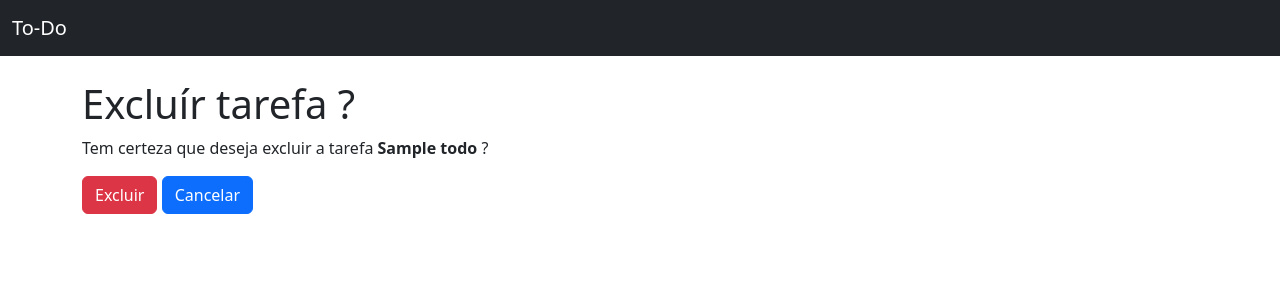
After one commit to FerrariSnow/to-do-django, a Django app: page /delete/1 in a window 1280 px wide. The commit adds this page. Shown: the top 300 px of the page. Run offline with Django 4.2, Linux system fonts and the light colour scheme; tables that the repository leaves empty hold one stand-in row (values such as "Sample post").

Commit message:
funcionalidade de remoção de tarefa

```diff
--- a/setup/urls.py
+++ b/setup/urls.py
@@ -1,11 +1,12 @@
 from django.contrib import admin
 from django.urls import path
 
-from todos.views import TodoListView, TodoCreateView, TodoUpdateView
+from todos.views import TodoListView, TodoCreateView, TodoUpdateView, TodoDeleteView
 
 urlpatterns = [
     path("admin/", admin.site.urls),
     path("", TodoListView.as_view(), name="todo_list"),
     path("create", TodoCreateView.as_view(), name="todo_create"),
     path("update/<int:pk>", TodoUpdateView.as_view(), name="todo_update"),
+    path("delete/<int:pk>", TodoDeleteView.as_view(), name="todo_delete"),
 ]
--- /dev/null
+++ b/todos/templates/todos/todo_confirm_delete.html
@@ -0,0 +1,17 @@
+{% extends "base.html" %}
+
+{% block page_title %}
+    Excluir Tarefa
+{% endblock page_title %}
+
+{% block content %}
+<h1>Excluír tarefa ?</h1>
+<p>Tem certeza que deseja excluir a tarefa <strong>{{ todo.title }}</strong> ?</p>
+
+<form method="POST">
+    {% csrf_token %}
+
+    <button type='submit' class='btn btn-danger'>Excluir</button>
+    <a href="{% url 'todo_list' %}" class="btn btn-primary">Cancelar</a>
+</form>
+{% endblock content %}
--- a/todos/templates/todos/todo_list.html
+++ b/todos/templates/todos/todo_list.html
@@ -29,7 +29,7 @@
                     <td>
                         <a href="" class="btn btn-success btn-sm">Concluir</a>
                         <a href="{% url 'todo_update' pk=todo.pk %}" class="btn btn-secondary btn-sm">Editar</a>
-                        <a href="" class="btn btn-danger btn-sm">Excluir</a>
+                        <a href="{% url 'todo_delete' pk=todo.pk %}" class="btn btn-danger btn-sm">Excluir</a>
                     </td>
                 </tr>
             {% endfor %}
--- a/todos/views.py
+++ b/todos/views.py
@@ -1,4 +1,4 @@
-from django.views.generic import ListView, CreateView, UpdateView
+from django.views.generic import ListView, CreateView, UpdateView, DeleteView
 from django.urls import reverse_lazy
 
 from .models import Todo
@@ -18,3 +18,8 @@ class TodoUpdateView(UpdateView):
     model = Todo
     fields = ["title", "deadline"]
     success_url = reverse_lazy("todo_list")
+
+
+class TodoDeleteView(DeleteView):
+    model = Todo
+    success_url = reverse_lazy("todo_list")
```
